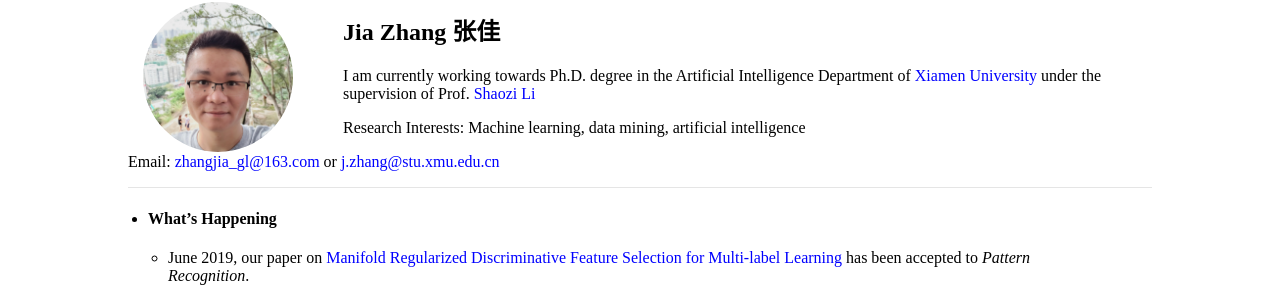
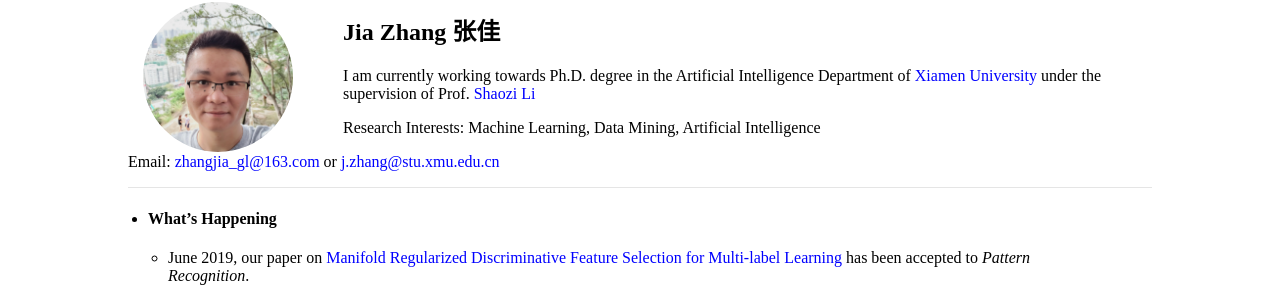
Before and after one commit to jiazhang-ml/jiazhang-ml.github.io, a Jekyll site: the page built from index.md, in a window 1280 px wide. Shown: the part 118-419 px from the top of the page. Built offline with Jekyll 4.4.1, drawn with Linux system fonts in a browser that asks for light colours.

```diff
--- a/index.md
+++ b/index.md
@@ -8,7 +8,7 @@ layout: default
 
 I am currently working towards Ph.D. degree in the Artificial Intelligence Department of [Xiamen University](https://www.xmu.edu.cn/) under the supervision of Prof. [Shaozi Li](http://imt.xmu.edu.cn/szdw.html)
 
-Research Interests: Machine learning, data mining, artificial intelligence
+Research Interests: Machine Learning, Data Mining, Artificial Intelligence
 
 Email: [zhangjia_gl@163.com](mailto:zhangjia_gl@163.com) or [j.zhang@stu.xmu.edu.cn](mailto:j.zhang@stu.xmu.edu.cn)
 
```
